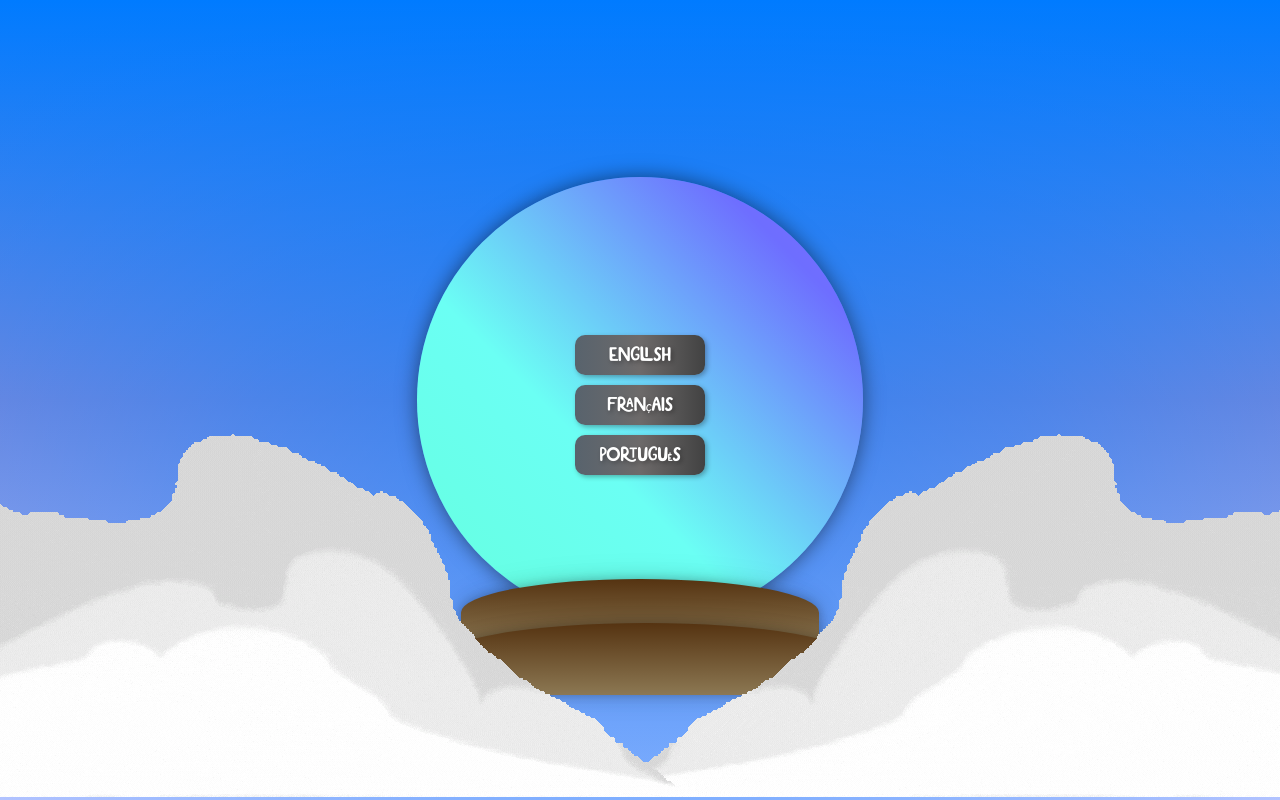
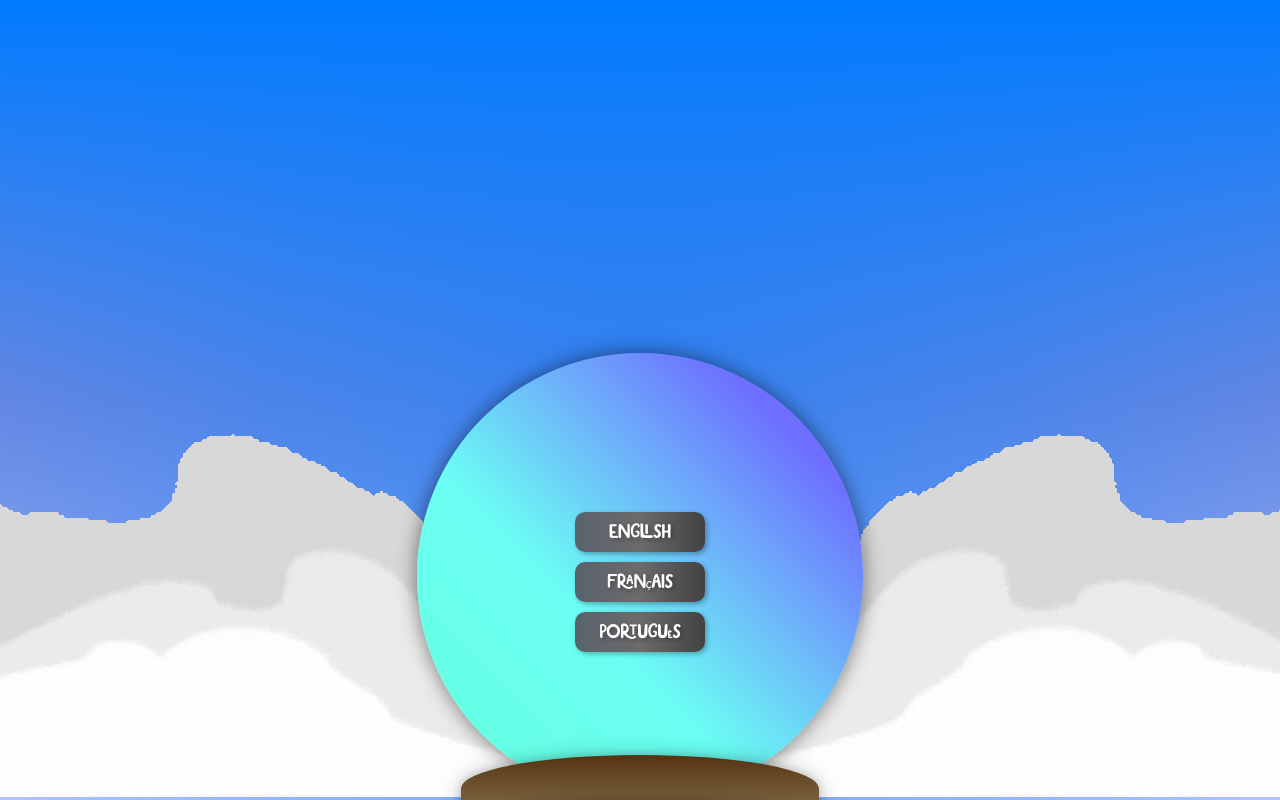
Before and after one commit to meioUx/boladecristal, a React (Create React App) app in the folder frontend/: page / in a window 1280 px wide. Built offline with nearby package versions, Linux system fonts and the light colour scheme.

Commit message:
ajuste de camadas da névoa

```diff
--- a/frontend/src/App.css
+++ b/frontend/src/App.css
@@ -18,8 +18,7 @@
   width: 300px;
   margin: 0px;
   margin-bottom: 0px;
-  z-index: 1;
-  right: 30%;
+    right: 30%;
 }
 
 .cloud2 {
@@ -29,7 +28,7 @@
   margin: 0px;
   margin-bottom: 50;
   left: -30%;
-  z-index: 2;
+
 }
 
 .bola-cristal {
@@ -51,7 +50,7 @@
   font-size: 30px;
   text-align: center;
   text-shadow: 2px 2px 4px darkslategray;
-
+  bottom: 0;
 }
 
 .bola-cristal::before,
@@ -95,6 +94,7 @@
   top: 5px;
   left: 0;
   border-radius: 0 0 50% 50%;
+
 }
 
 .bola-cristal::before:before,
@@ -107,6 +107,7 @@
   top: 0;
   left: 5px;
   border-radius: 0 50% 50% 50%;
+  bottom: 0;
 }
 
 @keyframes gradient {
@@ -140,7 +141,7 @@
     text-shadow: 2px 2px 4px rgba(0, 0, 0, 0.3);
     transition: transform 0.2s ease-in-out;
     box-shadow: 2px 2px 5px rgba(0, 0, 0, 0.3);
-
+    z-index: 3;
   }
 
   .botaoen {
@@ -157,6 +158,7 @@
     text-shadow: 2px 2px 4px rgba(0, 0, 0, 0.3);
     transition: transform 0.2s ease-in-out;
     box-shadow: 2px 2px 5px rgba(0, 0, 0, 0.3);
+    z-index: 2;
   }
 
   .botaopt {
@@ -173,4 +175,5 @@
     text-shadow: 2px 2px 4px rgba(0, 0, 0, 0.3);
     transition: transform 0.2s ease-in-out;
     box-shadow: 2px 2px 5px rgba(0, 0, 0, 0.3);
+    z-index: 1;
   }
```
